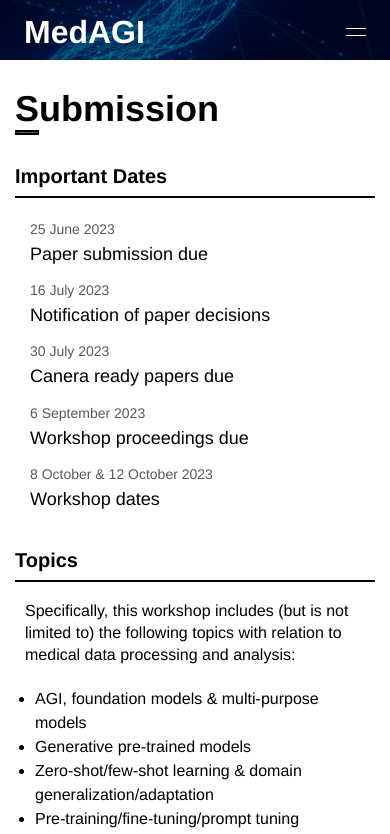
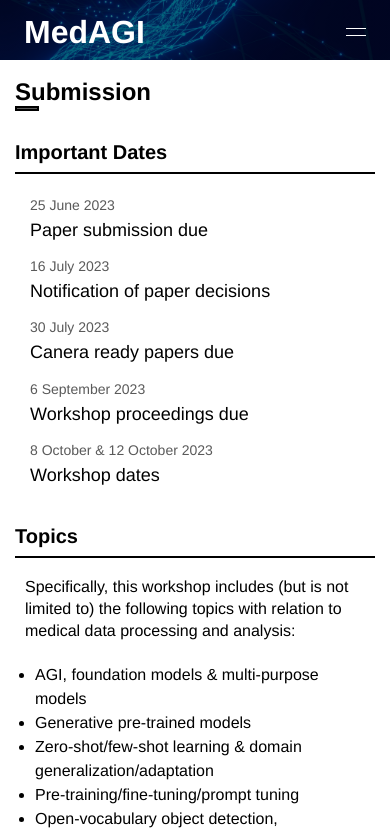
Before and after one commit to MedAGI/medagi.github.io, a Vue app: page /submission in a window 390 px wide. Shown: the top 834 px of the page. Built offline with nearby package versions, Linux system fonts and the light colour scheme.

Commit message:
모바일 디자인 통일

```diff
--- a/src/views/KeynoteView.vue
+++ b/src/views/KeynoteView.vue
@@ -278,11 +278,10 @@
 @media screen and (max-width: 767px) {
   #keynote {
     width: 360px;
-    min-height: calc(100vh - 64px);
+    min-height: calc(100vh - 84px);
     margin: 0 calc(50vw - 180px);
+    padding-top: 54px;
     padding-bottom: 30px;
-    padding-top: 54px;
-    background-color: white;
   }
 
   .main-title {
@@ -293,7 +292,7 @@
   h1 {
     font-family: Helvetica;
     margin: 0;
-    font-size: 36px;
+    font-size: 24px;
   }
 
   .main-title-deco {
--- a/src/views/ProgramView.vue
+++ b/src/views/ProgramView.vue
@@ -176,12 +176,13 @@
       min-height: calc(100vh - 30px);
       padding-left: calc(50vw - 180px);
       padding-right: calc(50vw - 180px);
-      padding-top: 30px;
+      padding-top: 54px;
+      padding-bottom: 30px;
       background-color: white;
     }
 
     .main-title {
-      margin-top: 44px;
+      margin-top: 24px;
       margin-bottom: 30px;
     }
 
--- a/src/views/SubmissionView.vue
+++ b/src/views/SubmissionView.vue
@@ -233,10 +233,10 @@
 @media screen and (max-width: 767px) {
   #submission {
     width: 360px;
-    min-height: calc(100vh - 64px);
+    min-height: calc(100vh - 84px);
     margin: 0 calc(50vw - 180px);
-    padding-top: 64px;
-		padding-bottom: 40px;
+    padding-top: 54px;
+		padding-bottom: 30px;
   }
 
   .main-title {
@@ -247,7 +247,7 @@
   h1 {
     margin-bottom: 0;
     font-family: Helvetica;
-    font-size: 36px;
+    font-size: 24px;
   }
 
   .main-title-deco {
```
